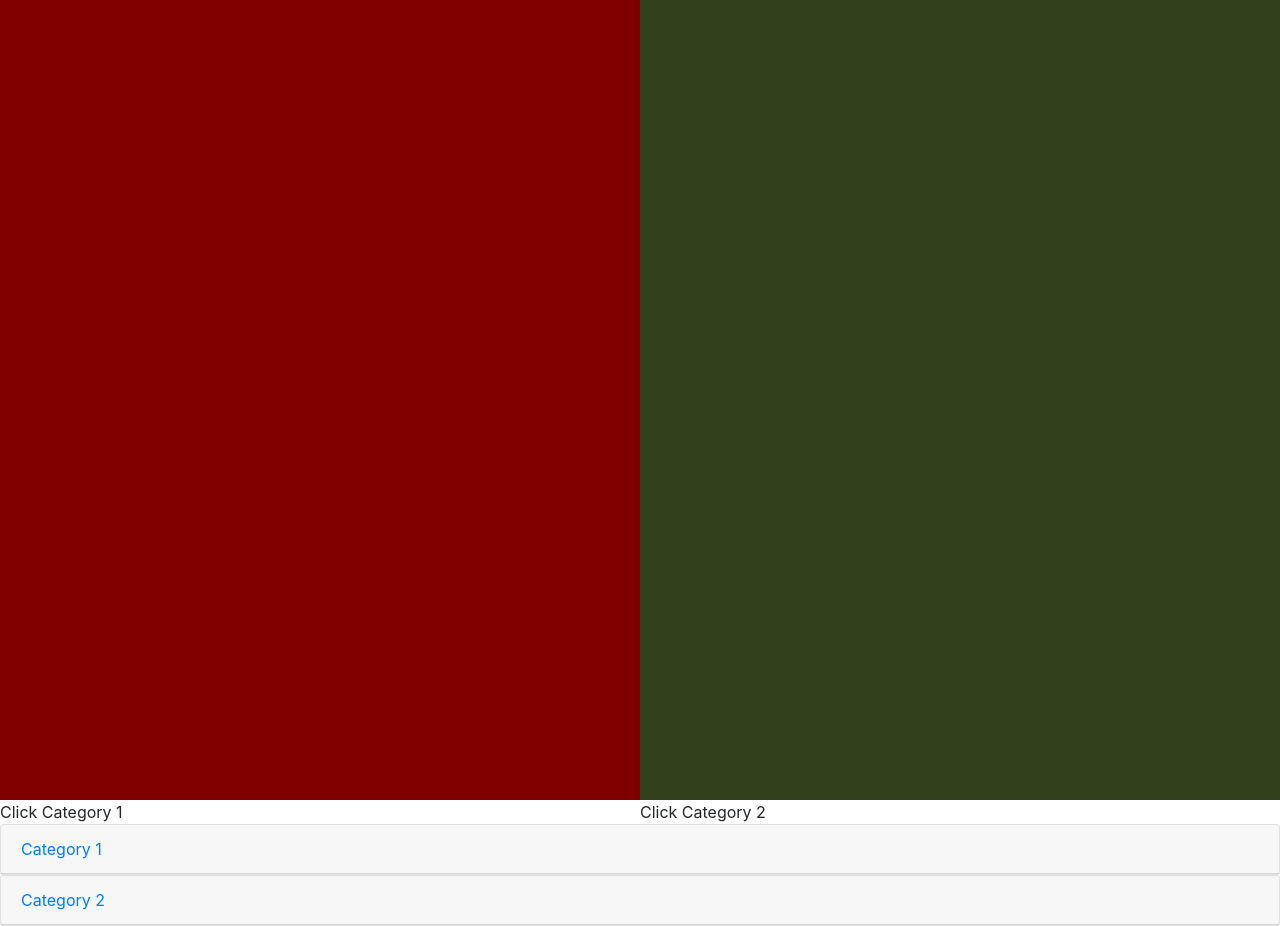
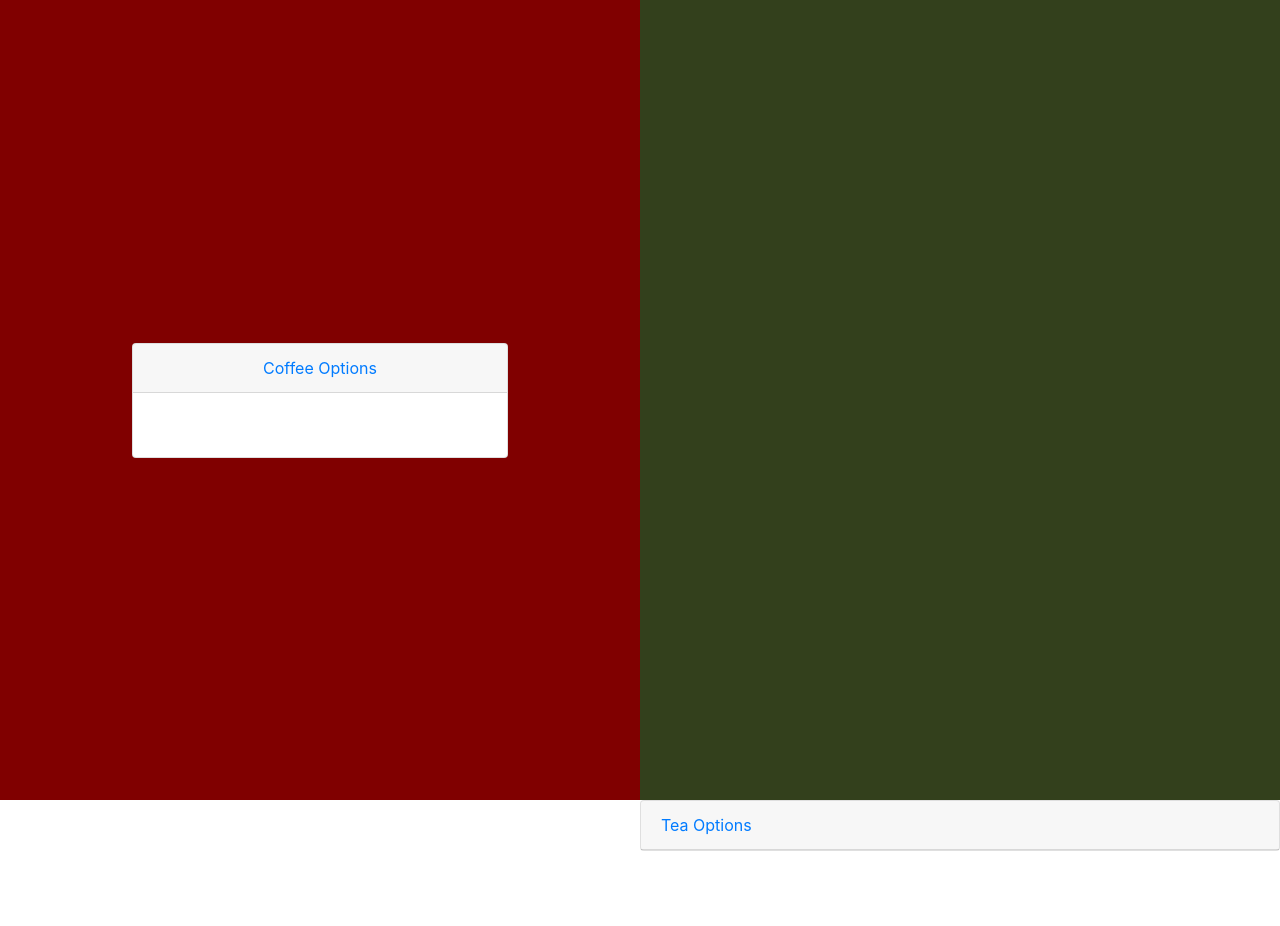
Before and after one commit to phantom8528/GabrielJefferson_HTML_Practice, a plain HTML site: page 03-10-22_bootstrap_practice.html in a window 1280 px wide. After the commit the page ends 851 px from the top, so only its background shows below. Drawn offline with nearby package versions, Linux system fonts and the light colour scheme.

Commit message:
Ticket 14 - Latest attempt for Bootstrap Project

```diff
--- a/03-10-22_bootstrap_practice.css
+++ b/03-10-22_bootstrap_practice.css
@@ -1,22 +1,21 @@
 /*
 In-Class Practice (03/10/22) - Bootstrap
 */
-.leftside, .rightside {
-    height: 50vh;
-    width: 100%
+body{
+    height: 100vh;
+    width: 100%;
 }
 
-/*For Larger Screens*/
-@media screen and (min-width:768px){
-    .leftside, .rightside{
-        height: 100vh;
-    }
+@media (min-width:768px){
+        .h-md-100{
+            height:100vh;
+        }
 }
 
-.leftside{
+.bg-maroon{
     background-color: maroon;
 }
 
-.rightside{
+.bg-olive{
     background-color: #33401c;
 }
--- a/03-10-22_bootstrap_practice.html
+++ b/03-10-22_bootstrap_practice.html
@@ -27,54 +27,57 @@
             <!---------------------------Accordion Homepage Beginning------------------------------------------------->
 
             <!--Split Screen Homepage Code (NO ACCORDION)-->
-            <div class="row no-gutters"> <!--NOTE: "no-gutters is a bootstrap class"-->
-
-                <div class="col-md-6 no-gutters"> <!--Left Side of the Page-->
-                    <div class="leftside d-flex justify-content-center align-items-center"></div>
-                    Click Category 1
-
+            <div class="d-md-flex flex-row h-md-100 align-items-center justify-content-center">
+                <!--Leftside of Screen-->
+                <div class="col-md-6 p-0 bg-maroon h-md-100">
+                    <div class="text-white d-md-flex align-items-center h-100 p-5 text-center justify-content-center">
+                        <div class="coffeearea pt-5 pb-5">
+                            <!--Content inside the Coffee Area-->
+                        </div>
+                        <!--Accordion Starts Here--------------->
+                        <div id="accordion">
+                            <div class="card">
+                                <div class="card-header">
+                                    <a class="card-link" data-toggle="collapse" href="#collapseOne">
+                                        Coffee Options
+                                    </a>
+                                </div>
+                                <!--Coffee Options Will Go Here-->
+                                <div id="collapseOne" class="collapse show" data-parent="#accordion">
+                                    <div class="card-body">
+                                        [PLACEHOLDER FOR COFFEE CATEGORIES]
+                                    </div>
+                                </div>
+                            </div>
+                        </div>
+                        <!--Accordion Ends Here-->
+                    </div>
                 </div>
-
-                <div class="col-md-6 no-gutters"> <!--Right Side of the Page-->
-                    <div class="rightside d-flex justify-content-center align-items-center"></div>
-                    Click Category 2
+                <!--Rightside of Screen-->
+                <div class="col-md-6 p-0 bg-olive h-md-100 teaarea">
+                    <div class="text-white d-md-flex align-items-center h-md-100 p-5 justify-content-center">
+                        <!--Content Inside Tea Area-->
+                    </div>
+                    <!--2nd Accordion Begins Here-->
+                    <div id="accordion">
+                        <div class="card">
+                            <div class="card-header">
+                                <a class="card-link" data-toggle="collapse" href="collapsTwo">
+                                    Tea Options
+                                </a>
+                            </div>
+                        </div>
+                    </div>
 
                 </div>
             </div>
 
-            <!--Accordion Without the HomePage-->
-            <div id="accordion">
-                <!---Accordion 1 Start---------------------------------------->
-                <div class="card">
-                    <div class="card-header">
-                        <a class="card-link" data-toggle="collapse" href="#collapseOne">
-                            Category 1
-                        </a>
-                    </div>
-                    <div id="collapseOne" class="collapse " data-parent="#accordion">
-                        <div class="card-body">
-                            [THIS IS WHERE THE LEFT SIDE WILL GO]
-                        </div>
-                    </div>
-                </div>
-                <!---Accordion 1 End---------------------------------------->
 
-                <!---Accordion 2 Start---------------------------------------->
-                <div class="card">
-                    <div class="card-header">
-                        <a class="collapsed card-link" data-toggle="collapse" href="#collapseTwo">
-                            Category 2
-                        </a>
-                    </div>
-                    <div id="collapseTwo" class="collapse" data-parent="#accordion">
-                        <div class="card-body">
-                            [THIS IS WHERE THE RIGHT SIDE WILL GO]
-                        </div>
-                    </div>
-                </div>
-                <!---Accordion 2 End---------------------------------------->
 
-            </div>
+
+
+
+
 
 
 
```
